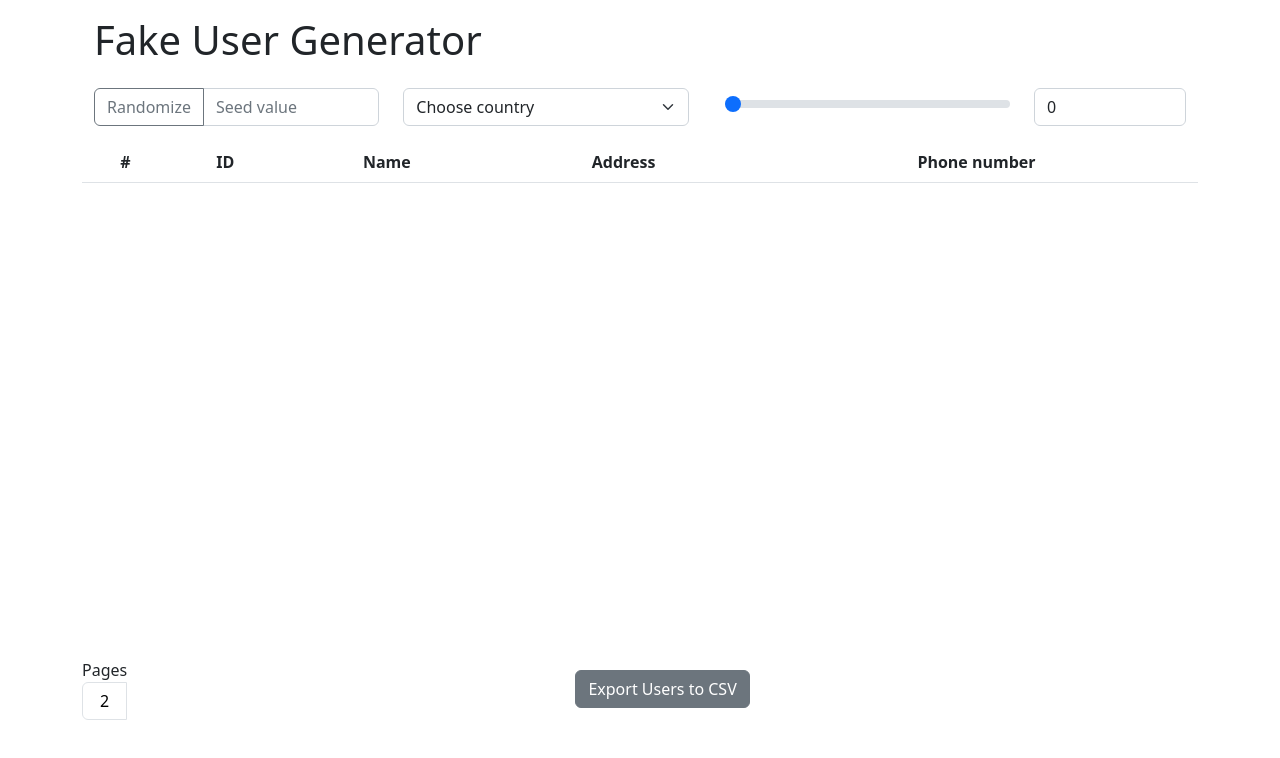
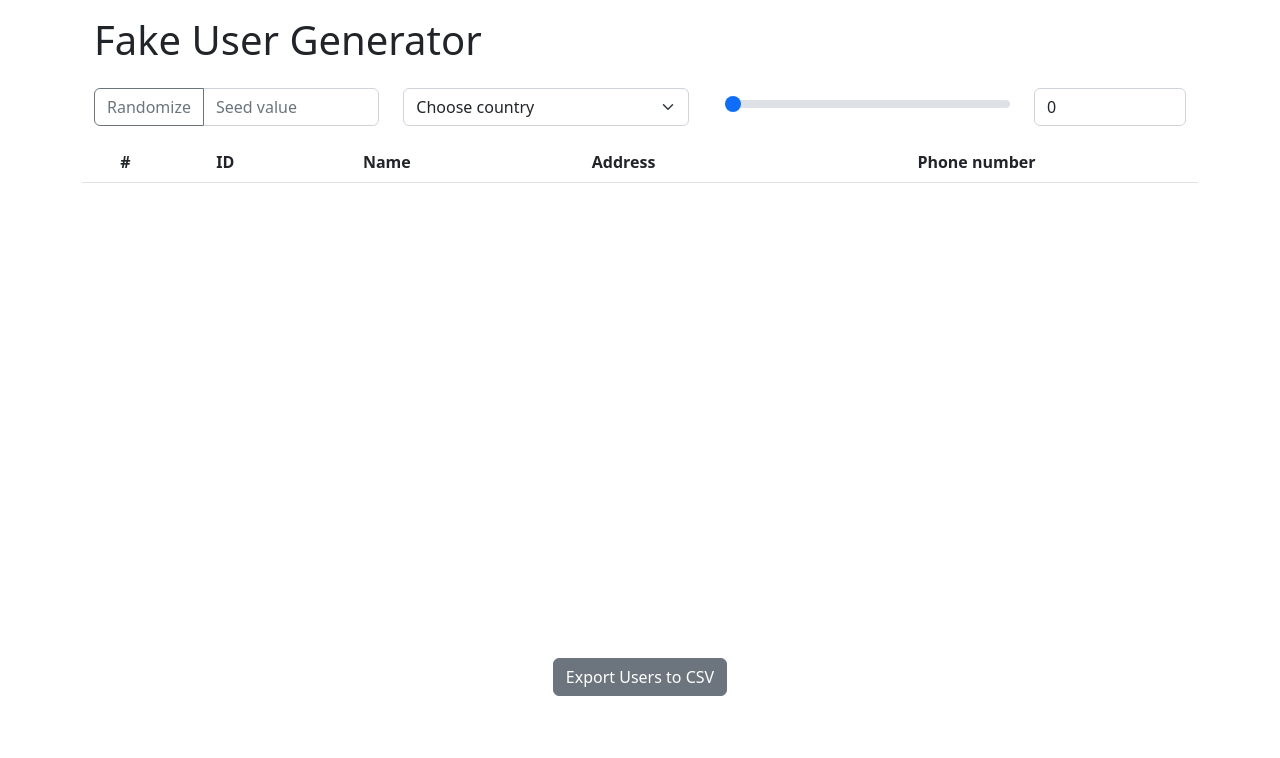
Before and after one commit to Silverun/fake-user-gen, a React (Create React App) app: page / in a window 1280 px wide. Shown: the top 758 px of the page. Built offline with nearby package versions, Linux system fonts and the light colour scheme.

Commit message:
Clean up

```diff
--- a/public/index.html
+++ b/public/index.html
@@ -9,7 +9,7 @@
       name="description"
       content="Web site created using create-react-app"
     />
-    <title>React App</title>
+    <title>Fake User Gen</title>
   </head>
   <body>
     <noscript>You need to enable JavaScript to run this app.</noscript>
--- a/src/components/Table.js
+++ b/src/components/Table.js
@@ -9,10 +9,8 @@ const Table = () => {
   const [seedInput, setSeedInput] = useState("");
   const [page, setPage] = useState(2);
   const [errorNum, setErrorNum] = useState(0);
-  const pageRef = useRef();
   const inputRef = useRef();
 
-  // const [scrollTop, setScrollTop] = useState(0);
   const createRandomUser = useCallback(() => {
     const randomUser = {
       id: faker.random.numeric(10),
@@ -20,21 +18,14 @@ const Table = () => {
       address: genAddress(),
       phone: faker.phone.number(),
     };
-
     let errorsChanced = errorNum;
-
     if (!Number.isInteger(errorNum)) {
       const chance = errorNum - Math.floor(errorNum);
       if (chance >= Math.random()) {
-        // console.log(`${chance} is success!`);
         errorsChanced = Math.ceil(errorNum);
-        // console.log(`upgraded to ${amountChanced}`);
       }
     }
-
     for (let i = 0; i < errorsChanced; i++) {
-      // console.log(fieldChoice());
-      // console.log(funcChoice(`hello`));
       const field = fieldChoice();
       if (field[1] === "name") {
         randomUser.name = funcChoice(field[0]);
@@ -48,23 +39,18 @@ const Table = () => {
     }
 
     function funcChoice(field) {
-      // console.log(`funcChoice fun ran`);
       const choice = Math.random() * 3;
       if (choice <= 1) {
-        // console.log(`Choice 1 remove`);
         return removeRandom(field);
       } else if (choice <= 2) {
-        // console.log(`Choice 2 replace`);
         return addRandom(field, locale);
       } else {
-        // console.log(`Choice 3 shuffle`);
         return shuffleNearest(field);
       }
     }
 
     function fieldChoice() {
       const choice = Math.random() * 3;
-      // console.log(`Field choice fun ran`);
       if (choice <= 1) {
         return [randomUser.name, "name"];
       } else if (choice <= 2) {
@@ -88,14 +74,12 @@ const Table = () => {
       }
       return address;
     }
-
     return randomUser;
   }, [errorNum, locale]);
 
   const generateUsers = useCallback(
     (length) => {
       const usersNew = [];
-
       Array.from({ length: length }).forEach(() => {
         usersNew.push(createRandomUser());
       });
@@ -105,44 +89,28 @@ const Table = () => {
     [createRandomUser]
   );
 
-  //  ----------------------------- !!!!!!!!!!!!!!------------------
   useEffect(() => {
-    // console.log(`inputRef: ${inputRef.current.value}`);
     if (seedInput !== "" && page <= 2) {
-      // We can pass in clean users and generate errors here
       setUsers([]);
-      console.log(`Users cleaned`);
       generateUsers(20);
     }
     if (page > 2) {
-      console.log(
-        `> 2 triggered,  inputRef ${inputRef.current.value}, pageRef ${pageRef.current.innerHTML} `
-      );
-      const newEffSeed = faker.seed(+inputRef.current.value + page);
-      console.log(`Page ${page} updated seed to ${newEffSeed}`);
+      faker.seed(+inputRef.current.value + page);
       const usersCount = 10 * page;
       setUsers([]);
-      console.log(`Users cleaned`);
       generateUsers(usersCount);
     }
-    // if (page > 2) {
-    //   faker.seed(seedInput);
-    // }
   }, [seedInput, generateUsers, page, errorNum, locale]);
 
   const handleScroll = useCallback(
     (e) => {
-      // setScrollTop(e.currentTarget.scrollTop);
       if (
         Math.ceil(e.currentTarget.scrollTop) + e.currentTarget.clientHeight ===
           e.currentTarget.scrollHeight &&
         seedInput !== ""
       ) {
         setPage((prev) => prev + 1);
-        console.log(`Bottom reached, page +1`);
         generateUsers(10);
-        // setSeedInput((prev) => prev + page);
-        // console.log(`Input updated by page ${page} func`);
       }
     },
     [seedInput, generateUsers]
@@ -151,13 +119,11 @@ const Table = () => {
   const randomizeButtonHandler = useCallback(() => {
     const newSeed = faker.seed();
     setSeedInput(newSeed);
-    console.log(`Randomize button triggered, seed is ${newSeed}`);
   }, []);
 
   const onInputChangeHandler = useCallback((e) => {
     const newInputSeed = faker.seed(+e.target.value);
     setSeedInput(newInputSeed);
-    console.log(`Input function triggered, seed updated to ${newInputSeed}`);
   }, []);
 
   const changeLocaleHandler = useCallback((e) => {
@@ -276,17 +242,6 @@ const Table = () => {
       </div>
       <nav aria-label="...">
         <ul className="pagination mt-3">
-          <li className="page-item">
-            <label htmlFor="">Pages</label>
-            <span
-              style={{ color: "black" }}
-              ref={pageRef}
-              className="page-link"
-              href=""
-            >
-              {page}
-            </span>
-          </li>
           <li className="container-sm align-self-center">
             <CSVLink
               headers={[
@@ -313,8 +268,6 @@ const Table = () => {
           </li>
         </ul>
       </nav>
-
-      {/* <h2>Scroll Top: {scrollTop}</h2> */}
     </div>
   );
 };
```
